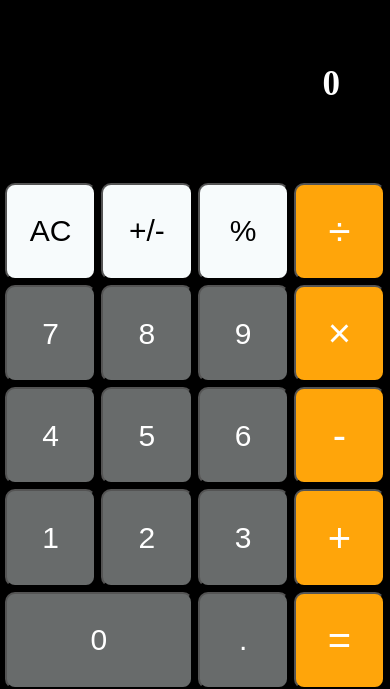
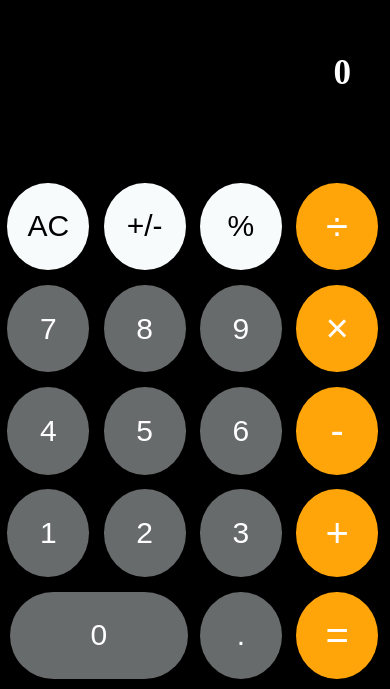
Before and after one commit to dhairyajoshi/CalculatorWithReact, a React (Create React App) app: page / in a window 390 px wide. Shown: the part 155-844 px from the top of the page. Built offline with nearby package versions, Linux system fonts and the light colour scheme.

Commit message:
changed layout for mobile view

```diff
--- a/src/App.js
+++ b/src/App.js
@@ -1,4 +1,4 @@
-import { useState, useEffect } from "react";
+import { useState } from "react";
 
 
 function App() {
@@ -77,14 +77,6 @@ function App() {
   const handleOperator=(o)=>{
     if(act!=null)
     {
-      if(dec)
-      {
-        console.log(act)
-        let s=act;
-        s=parseFloat(s);
-        console.log(s);
-        setact(s);
-      }
 
       setfirst(act);
       setop(o);
@@ -93,6 +85,7 @@ function App() {
       sethis(update);
       setDec(false);
       setNeg(false);
+
     }
   }
 
@@ -108,6 +101,7 @@ function App() {
     setDec(false);
 
     let last=act;
+    console.log(first,last);
     let res;
 
     if(op==='+')
@@ -122,8 +116,6 @@ function App() {
     else if(op==='÷')
     {
       res=first/last;
-      if(last===0)
-      res='ERROR';
 
     }
 
@@ -133,17 +125,13 @@ function App() {
     else
     res=act;
 
-
-    console.log(first);
-
     sethis(null);
 
-    if(op!==null && res!=='ERROR')
-    res=res.toFixed(3)
+    setfirst(res);
 
     setact(res);
 
-    setfirst(last);
+    console.log(first,last);
 
     setop(null);
 
@@ -152,8 +140,6 @@ function App() {
   }
 
 
-
-  useEffect(()=>{},[]);
 
   return (
     <div className="App">
--- a/src/index.css
+++ b/src/index.css
@@ -2,10 +2,16 @@
     margin: 0;
 }
 
+body{
+    background-color: black;
+    height: 100%;
+}
+
 .App{
-    width: 100vw;
+    width: auto;
     height: 100vh;
-    background: black;
+    background-color: black;
+    background-size: auto;
     display: grid;
     grid-template-rows: 2fr 3fr;
 }
@@ -39,7 +45,6 @@
     grid-template-rows: repeat(5,1fr);
     grid-gap: 5px;
     margin: 0 5px;
-    box-shadow: 0px 8px 15px rgba(0, 0, 0, 0.1);
     border: none;
 }
 
@@ -48,6 +53,9 @@ button{
     color: white;
     border-radius: 10px;
     font-size: 30px;
+    padding: 0;
+    border: none;
+    background: none;
 
 }
 
@@ -65,3 +73,46 @@ button{
 #zero{
     grid-column: 1/span 2;
 }
+
+@media screen and (max-width: 900px) {
+
+    .hist{
+        padding:15% 10% 0 10%;
+    }
+
+    .active{
+        padding: 10% 10% 2% 10%;
+    }
+
+    button{
+        background: rgb(104, 107, 107);
+        color: white;
+        height: 90%;
+        width: 90%;
+        border-radius: 50%;
+        margin: 0 2.5% 5% 2.5%;
+        font-size: 30px;
+        padding: 0;
+        border: none;
+
+    }
+
+    .opers{
+        background: rgb(247, 251, 252);
+        color: black;
+    }
+
+    .orangebut{
+        background: rgb(255, 165, 10);
+        font-size: 40px;
+
+    }
+
+    #zero{
+        grid-column: 1/span 2;
+        width: 95%;
+        border-width: 0 1px;
+        border-radius: 50px;
+    }
+
+  }
```
